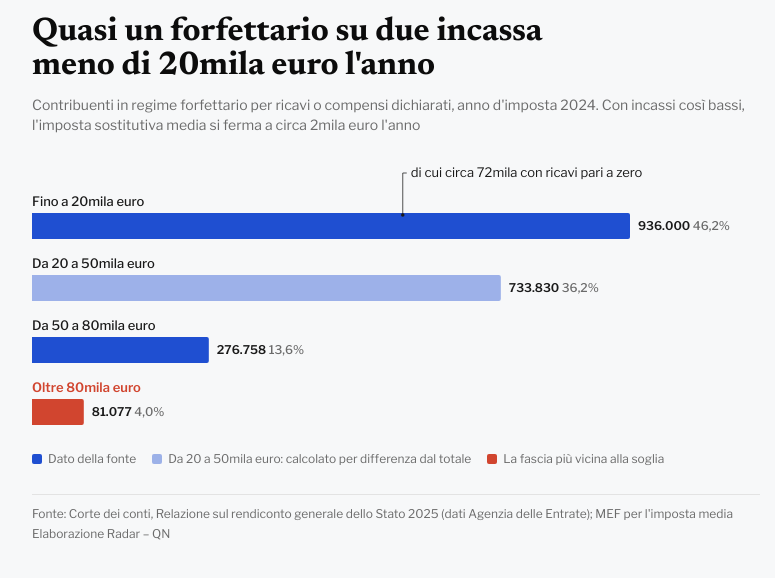
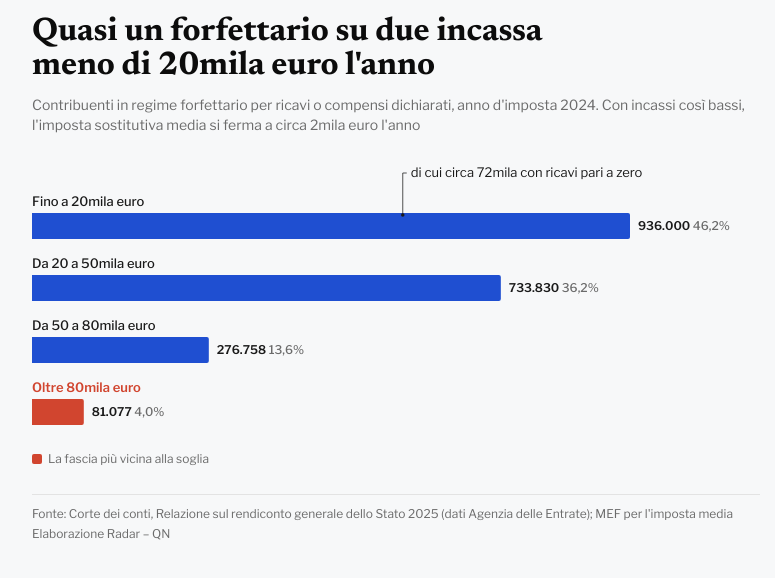
Before and after one commit to lorenzobuonarosa/p_iva, a plain HTML site: page fasce-ricavi/index.html in a window 1280 px wide. Shown: the whole page, without its empty margins (244-1019 px from the left). Drawn offline with nearby package versions, Linux system fonts and the light colour scheme.

Commit message:
Fasce di ricavi: barre blu e una sola voce rossa nella chiave
Co-Authored-By: Claude Opus 5.5 <noreply@anthropic.com>
Claude-Session: https://claude.ai/code/session_01UxLrDgAC8uN6YSPZ8TDV3Y

```diff
--- a/fasce-ricavi/index.html
+++ b/fasce-ricavi/index.html
@@ -10,7 +10,6 @@
 <link rel="stylesheet" href="../assets/radar.css">
 <style>
   .cat-label { font-size: 13px; font-weight: 500; fill: var(--ink); }
-  .sw--light { background: var(--blue); opacity: .42; }
 </style>
 <script src="https://cdn.jsdelivr.net/npm/d3@7"></script>
 <script src="../assets/radar.js"></script>
@@ -58,10 +57,8 @@
     // controllo del titolo ("quasi uno su due")
     if (!(first.share > 0.4 && first.share < 0.5)) console.warn("Titolo da ricontrollare: la prima fascia vale " + R.pct(first.share));
 
-    var der = data.find(function (d) { return d.der; });
-    d3.select("#key").html('<span><i class="sw" style="background:var(--blue)"></i>Dato della fonte</span>' +
-      (der ? '<span><i class="sw sw--light"></i>' + der.k + ': calcolato per differenza dal totale</span>' : "") +
-      '<span><i class="sw" style="background:var(--red)"></i>La fascia più vicina alla soglia</span>');
+    // chiave: solo il rosso (scelta redazionale: la fascia 20-50mila, calcolata per differenza, è segnalata solo nel tooltip)
+    d3.select("#key").html('<span><i class="sw" style="background:var(--red)"></i>La fascia più vicina alla soglia</span>');
 
     var host = document.getElementById("chart");
     var tip = R.tooltip(host);
@@ -91,9 +88,7 @@
         .style("font-weight", function (d) { return d === hot ? 600 : null; })
         .text(function (d) { return d.k; });
 
-      // il dato derivato è più chiaro (stesso blu, opacità ridotta: funziona anche nel tema scuro)
-      var bars = g.append("g").selectAll("path").data(data).join("path").attr("class", "mark").style("fill", colorOf)
-        .style("fill-opacity", function (d) { return d.der ? 0.42 : null; });
+      var bars = g.append("g").selectAll("path").data(data).join("path").attr("class", "mark").style("fill", colorOf);
       R.enter(bars, phase,
         function (s) { s.attr("d", function (d, i) { return R.barPathH(0, yy(i), 0, bh, 2); }); },
         function (s) { s.attrTween("d", function (d) { var i = data.indexOf(d); return function (t) { return R.barPathH(0, yy(i), x(d.v) * t, bh, 2); }; }); });
```
Also changed, not shown: 1 other file.
